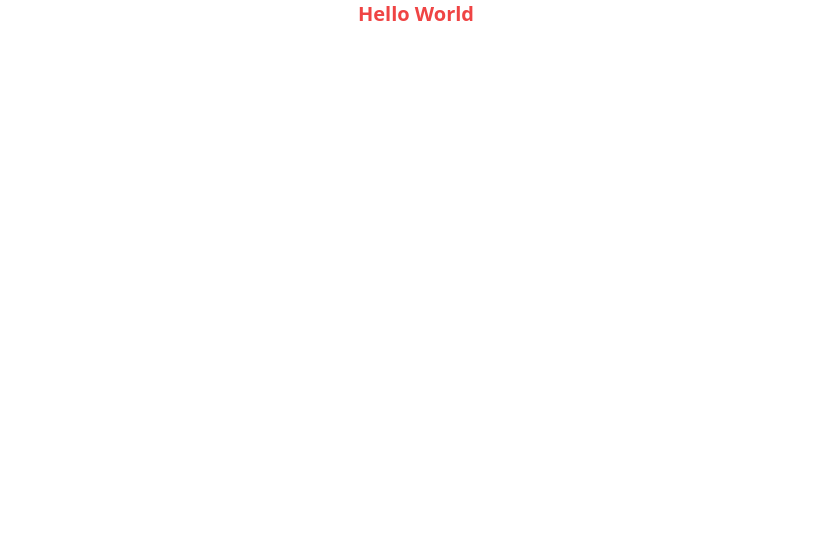
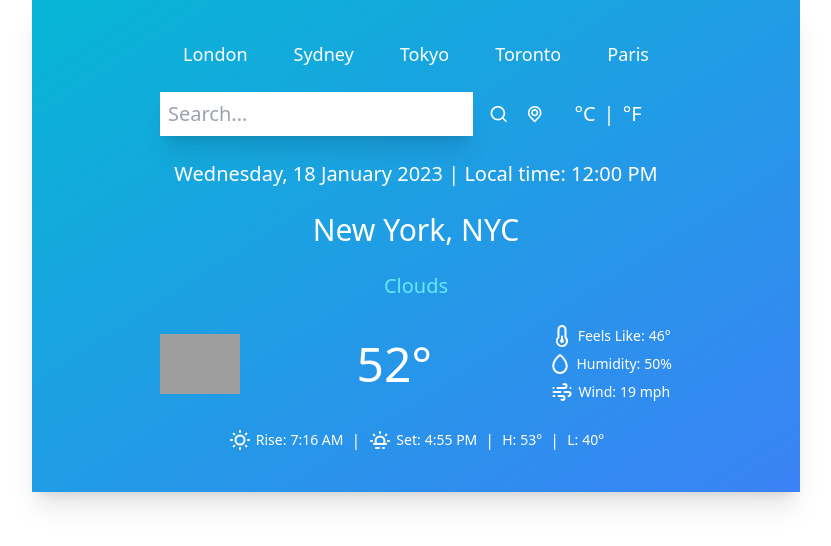
Before and after one commit to klam2k20/Weather, a React (Create React App) app: page / in a window 1280 px wide. Shown: the top 546 px of the page, without its empty margins (224-1055 px from the left). Built offline with nearby package versions, Linux system fonts and the light colour scheme; grey boxes are pictures that could not be loaded.

Commit message:
Add components to App

```diff
--- a/src/App.jsx
+++ b/src/App.jsx
@@ -1,9 +1,44 @@
 import './App.css';
+
+import Header from './components/Header';
+import Search from './components/Search';
+import Datetime from './components/Datetime';
+import Location from './components/Location';
+import DailyContent from './components/DailyContent';
+
+const cities = [
+  {
+    id: 1,
+    title: 'London',
+  },
+  {
+    id: 2,
+    title: 'Sydney',
+  },
+  {
+    id: 3,
+    title: 'Tokyo',
+  },
+  {
+    id: 4,
+    title: 'Toronto',
+  },
+  {
+    id: 5,
+    title: 'Paris',
+  },
+];
 
 function App() {
   return (
     <div className="App">
-      <h1 className="text-red-500 font-bold text-xl">Hello World</h1>
+      <div className="max-w-screen-md h-fit mx-auto py-4 px-32 bg-gradient-to-br from-cyan-500 to-blue-500 shadow-xl shadow-grey-500">
+        <Header cities={cities} />
+        <Search />
+        <Datetime />
+        <Location />
+        <DailyContent />
+      </div>
     </div>
   );
 }
```
